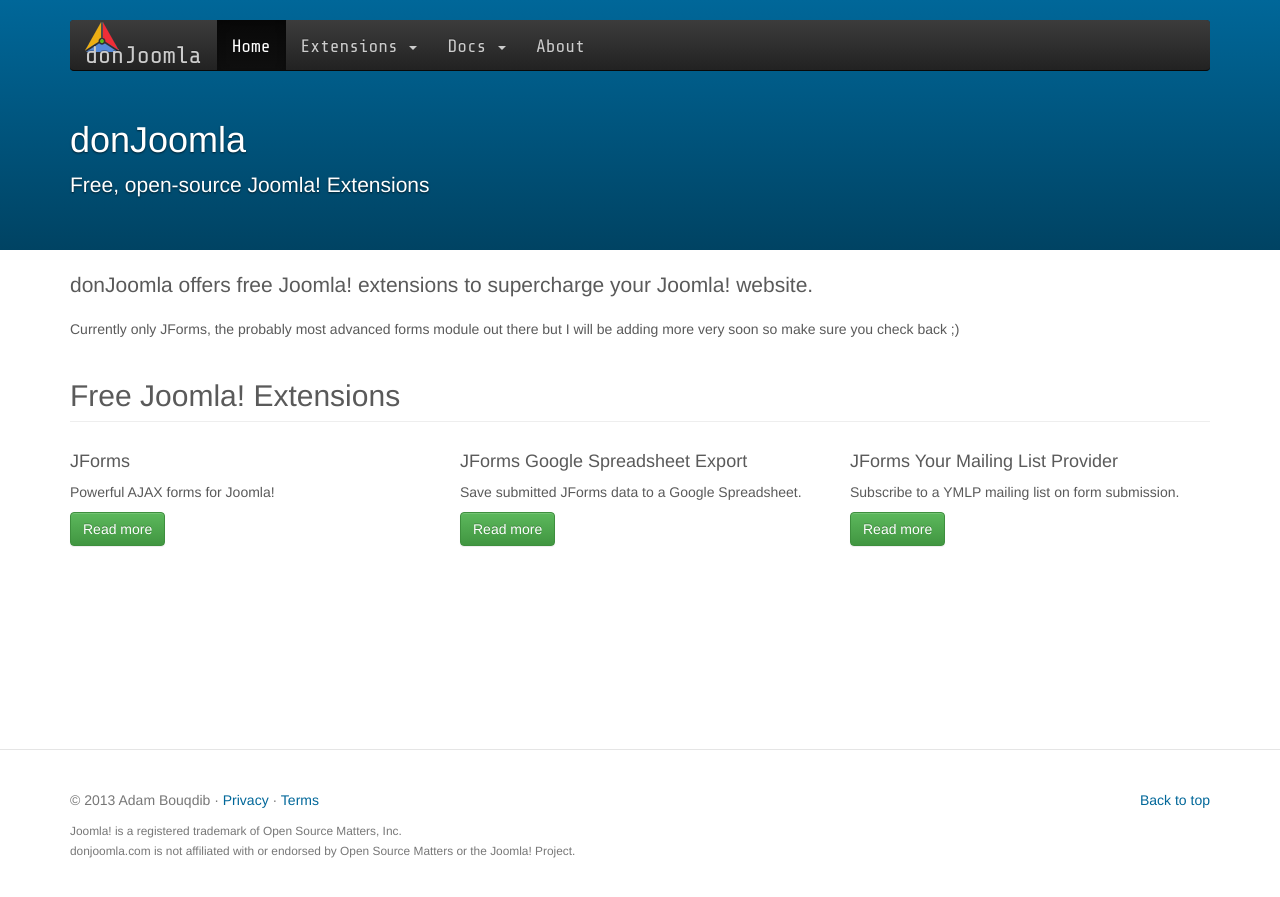
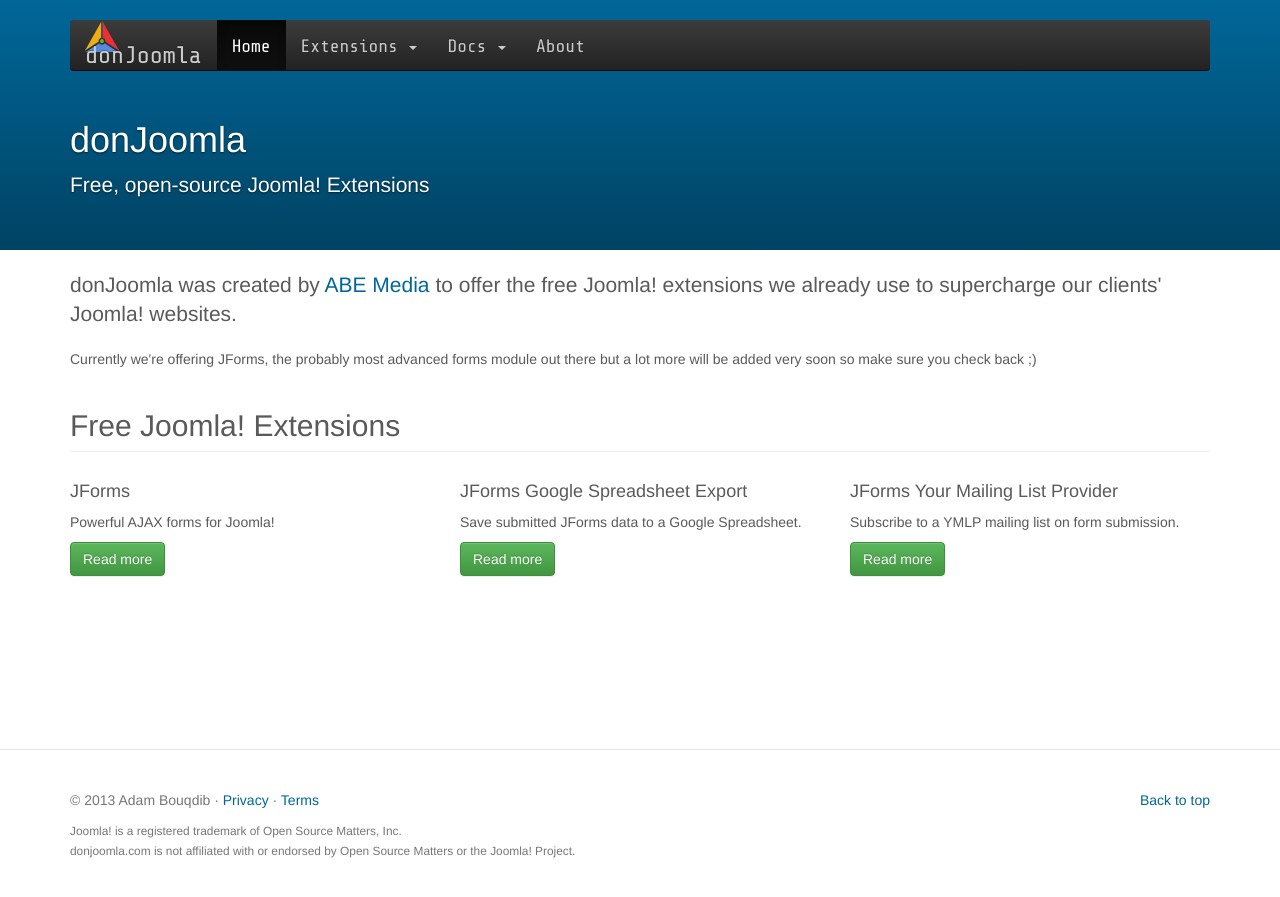
Before and after one commit to donJoomla/donjoomla.github.io, a Jekyll site: the page built from index.html, in a window 1280 px wide. Shown: the top 897 px of the page. Built offline with Jekyll 4.4.1, drawn with Linux system fonts in a browser that asks for light colours; nearby versions of some CDN libraries.

Commit message:
Update index.html

```diff
--- a/index.html
+++ b/index.html
@@ -9,8 +9,8 @@
     changefreq: monthly
     lastmod: 2013-06-11T07:07:00
 ---
-<p class="lead">donJoomla offers free Joomla! extensions to supercharge your Joomla! website.</p>
-<p>Currently only JForms, the probably most advanced forms module out there but I will be adding more very soon so make sure you check back ;)</p>
+<p class="lead">donJoomla was created by <a href="http://www.abemedia.co.uk">ABE Media</a> to offer the free Joomla! extensions we already use to supercharge our clients' Joomla! websites.</p>
+<p>Currently we're offering JForms, the probably most advanced forms module out there but a lot more will be added very soon so make sure you check back ;)</p>
 <h2 class="page-header">Free Joomla! Extensions</h2>
 <div class="row">
   <div class="col-md-4">
```
